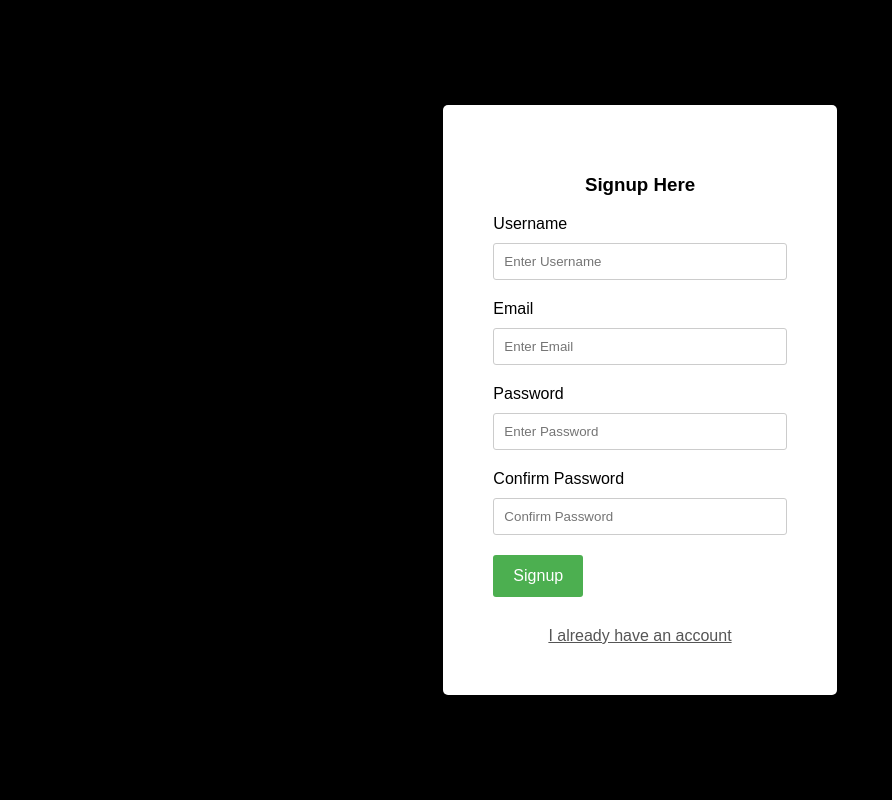
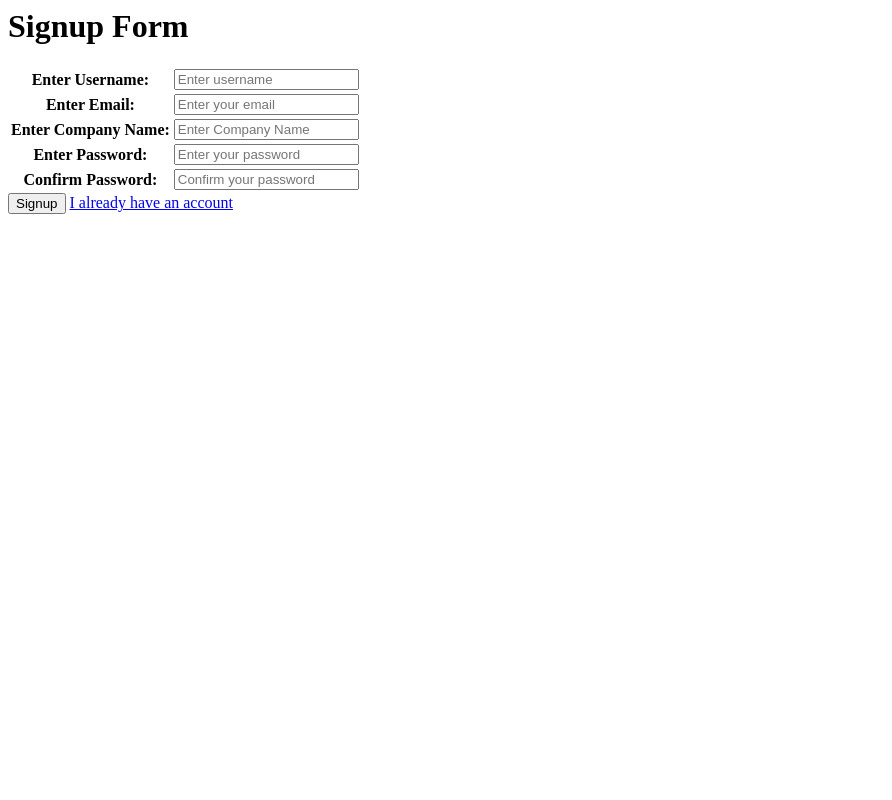
Before and after one commit to prem-sagar2000/django-learning, a Django app: page / in a window 1280 px wide. Shown: the whole page, without its empty margins (0-892 px from the left). Run offline with Django 4.2, Linux system fonts and the light colour scheme.

Commit message:
Add Version2 of Registration System Project

```diff
--- a/registration/registration/settings.py
+++ b/registration/registration/settings.py
@@ -122,3 +122,5 @@ STATIC_URL = 'static/'
 # https://docs.djangoproject.com/en/4.2/ref/settings/#default-auto-field
 
 DEFAULT_AUTO_FIELD = 'django.db.models.BigAutoField'
+
+AUTH_USER_MODEL = 'signup_login_app.CustomUser'
--- /dev/null
+++ b/registration/signup_login_app/forms.py
@@ -0,0 +1,58 @@
+"""This file contains Signup and Login Forms created using Django Forms"""
+from django import forms
+
+
+class SignUpForm(forms.Form):
+    """This class creates a SignUp form using Django Forms"""
+    username = forms.CharField(
+        label="Enter Username",
+        max_length=100,
+        required= True,
+        widget= forms.TextInput(attrs={'placeholder': 'Enter username'})
+    )
+    email = forms.EmailField(
+        label="Enter Email",
+        max_length=200,
+        required= True,
+        widget= forms.TextInput(
+            attrs={'placeholder': 'Enter your email'}
+        )
+    )
+    company = forms.CharField(
+        label="Enter Company Name",
+        max_length=200,
+        required= True,
+        widget= forms.TextInput(attrs={'placeholder': 'Enter Company Name'})
+    )
+    password1 = forms.CharField(
+        required=True,
+        label="Enter Password",
+        widget= forms.PasswordInput(
+            attrs={'placeholder': 'Enter your password'}
+        )
+    )
+    password2 = forms.CharField(
+        required=True,
+        label="Confirm Password",
+        widget= forms.PasswordInput(
+            attrs={'placeholder': 'Confirm your password'}
+        )
+    )
+
+class LogInForm(forms.Form):
+    """This class creates a LogIn form using Django Forms"""
+    username = forms.CharField(
+        label="Enter Username",
+        max_length=100,
+        required= True,
+        widget= forms.TextInput(
+            attrs={'placeholder': 'Enter username'}
+        )
+    )
+    password = forms.CharField(
+        required=True,
+        label="Enter Password",
+        widget=forms.PasswordInput(
+            attrs={'placeholder': 'Enter Password'}
+        )
+    )
--- a/registration/signup_login_app/templates/signup_login_app/SignUp.html
+++ b/registration/signup_login_app/templates/signup_login_app/SignUp.html
@@ -1,91 +1,13 @@
-<!DOCTYPE html>
 <html>
-<head>
-  <title>Signup Page</title>
-  <style>
-    body {
-      font-family: Arial, sans-serif;
-      background-color: black;
-      margin: 0;
-      padding: 0;
-    }
-
-    .container {
-      display: flex;
-      justify-content: center;
-      align-items: center;
-      height: 100vh;
-    }
-
-    form {
-      background-color: #fff;
-      padding: 50px;
-      border-radius: 5px;
-    }
-
-    h3 {
-      text-align: center;
-    }
-
-    label {
-      display: block;
-      margin-bottom: 10px;
-    }
-
-    input[type="text"],
-    input[type="password"],
-    input[type="email"] {
-      width: 100%;
-      padding: 10px;
-      border-radius: 3px;
-      border: 1px solid #ccc;
-      box-sizing: border-box;
-      margin-bottom: 20px;
-    }
-
-    button[type="submit"] {
-      background-color: #4CAF50;
-      color: #fff;
-      border: none;
-      padding: 12px 20px;
-      border-radius: 3px;
-      cursor: pointer;
-      font-size: 16px;
-    }
-
-    button[type="submit"]:hover {
-      background-color: #45a049;
-    }
-
-    a {
-      display: block;
-      text-align: center;
-      margin-top: 30px;
-      color: #555;
-    }
-  </style>
-</head>
 <body>
-  <div class="container">
-    <form action="" method="post">
-      {% csrf_token %}
-      <h3>Signup Here</h3>
-
-      <label for="username">Username</label>
-      <input required type="text" placeholder="Enter Username" name="username" id="username">
-
-      <label for="email">Email</label>
-      <input required type="email" placeholder="Enter Email" name="email" id="email">
-
-      <label for="password1">Password</label>
-      <input required type="password" placeholder="Enter Password" id="password1" name="password1">
-
-      <label for="password2">Confirm Password</label>
-      <input required type="password" placeholder="Confirm Password" id="password2" name="password2">
-
-      <button type="submit">Signup</button>
-      <a href="{% url 'login' %}">I already have an account</a>
+    <form method="POST">
+        {% csrf_token %}
+        <h1> Signup Form </h1>
+        <table>
+            {{ form }}
+        </table>
+        <button type="submit">Signup</button>
+        <a href="{% url 'login' %}">I already have an account</a>
     </form>
-  </div>
 </body>
-</html>
+<html>
--- a/registration/signup_login_app/urls.py
+++ b/registration/signup_login_app/urls.py
@@ -2,7 +2,7 @@
     It acts as a mapping between the URLs requested by clients and the corresponding view functions.
 """
 from . import views
-from django.urls import include, path
+from django.urls import path
 
 
 urlpatterns = [
--- a/registration/signup_login_app/views.py
+++ b/registration/signup_login_app/views.py
@@ -1,30 +1,33 @@
 """
     This file contains the view functions for handling HTTP requests and generating HTTP responses.
 """
+from .forms import SignUpForm, LogInForm
+from .models import CustomUser
 from django.contrib.auth import authenticate, login, logout
 from django.contrib.auth.decorators import login_required
-from django.contrib.auth.models import User
 from django.shortcuts import HttpResponse, redirect, render
 
 
-""" This function creates a new user account """
 def SignUp(request):
+    # """ This function creates a new user account """
     if request.method == 'POST':
         user_name = request.POST.get('username')
         user_email = request.POST.get('email')
+        company = request.POST.get('company')
         user_password1 = request.POST.get('password1')
         user_password2 = request.POST.get('password2')
         if user_password1 != user_password2:
             return HttpResponse('Password and Confirm Password are not same')
         else:
-            new_user = User.objects.create_user(user_name, user_email, user_password1)
+            new_user = CustomUser.objects.create_user(username = user_name, email = user_email, password = user_password1, company = company)
             new_user.save()
             return redirect('login')
 
-    return render(request, 'signup_login_app/SignUp.html')
+    form = SignUpForm()
+    return render(request, 'signup_login_app/signup.html', {'form' : form})
 
-""" This function authenticate the user and only then allows user to login into the system"""
 def LogIn(request):
+    """ This function authenticate the user and only then allows user to login into the system"""
     if request.method == 'POST':
         user_name = request.POST.get('username')
         user_password = request.POST.get('password')
@@ -35,14 +38,19 @@ def LogIn(request):
         else:
             return HttpResponse("Username or Password is incorrect ")
 
-    return render(request, 'signup_login_app/LogIn.html')
+    form = LogInForm()
+    return render(request, 'signup_login_app/login.html', {'form' : form})
 
-"""This function only render the home page """
 @login_required(login_url='login')
 def Home(request):
-    return render(request, 'signup_login_app/Home.html')
+    """This function only render the home page """
+    user = request.user
+    username = user.username
+    email = user.email
+    company = user.company
+    return render(request, 'signup_login_app/home.html', {'username': username , 'email': email, 'company': company})
 
-"""This function logout the user and redirect to login page"""
 def LogOut(request):
+    """This function logout the user and redirect to login page"""
     logout(request)
     return redirect('login')
```
Also changed, not shown: registration/signup_login_app/models.py (added, +8 -0 lines), registration/signup_login_app/templates/signup_login_app/Home.html (+6 -2 lines), registration/signup_login_app/templates/signup_login_app/LogIn.html (+9 -82 lines), registration/signup_login_app/migrations/0001_initial.py (added).
